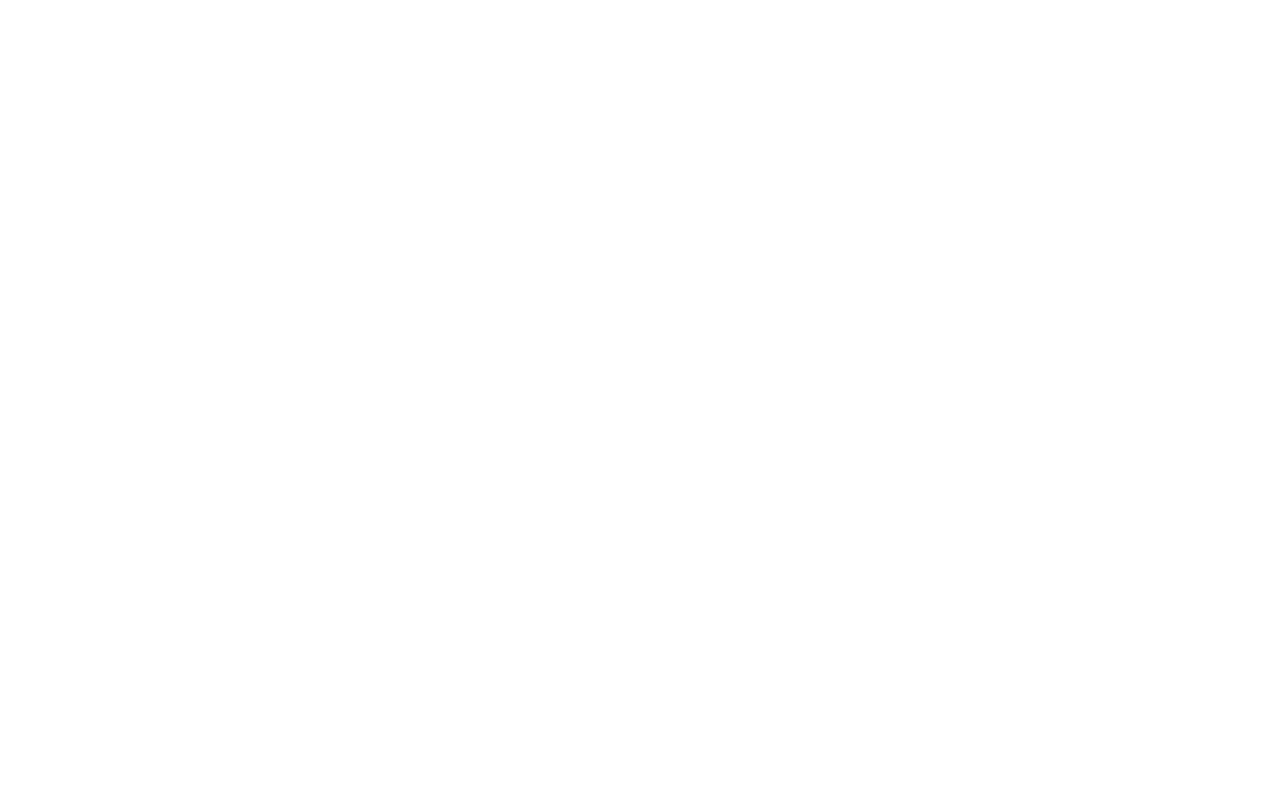
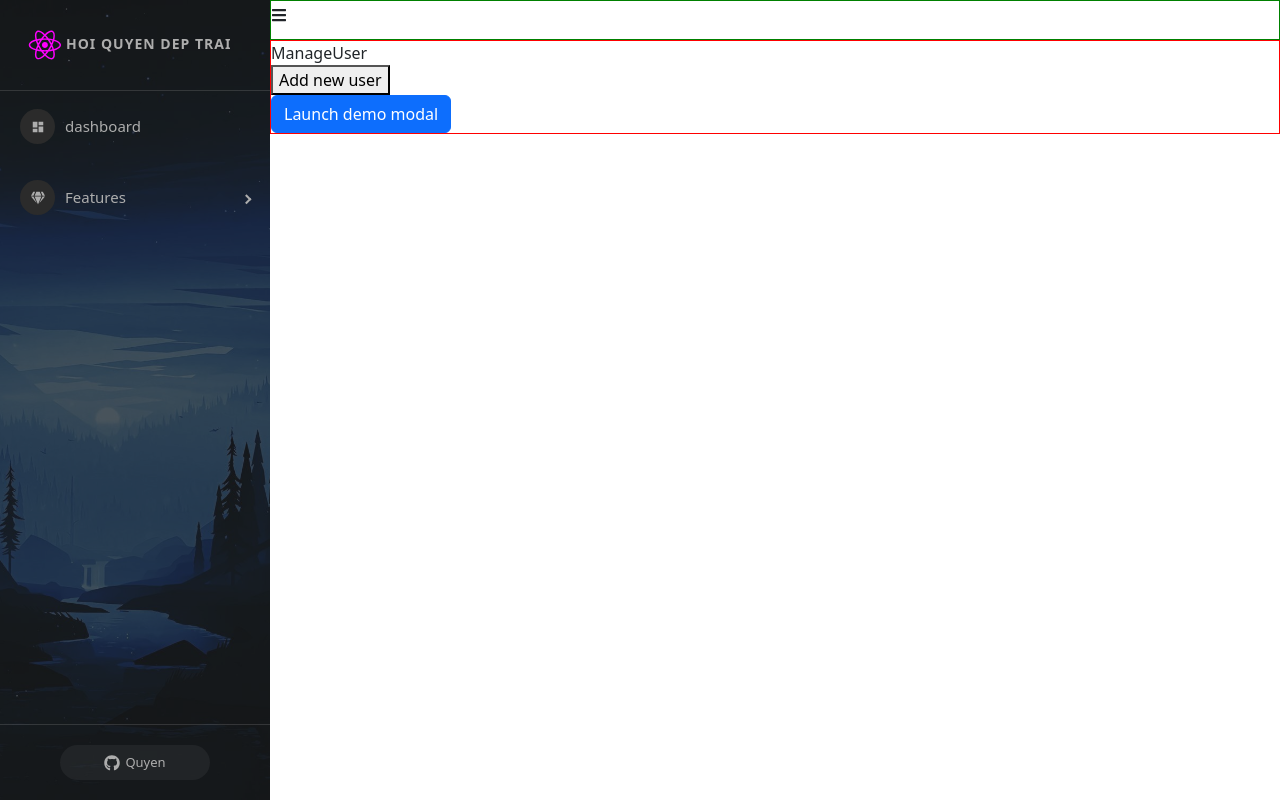
Before and after one commit to quyen-android/react, a React (Create React App) app: page /admins/manage-users in a window 1280 px wide. Before the commit this address had no page. Built offline with nearby package versions, Linux system fonts and the light colour scheme.

Commit message:
Modal form

```diff
--- a/src/components/Admin/Admin.js
+++ b/src/components/Admin/Admin.js
@@ -2,6 +2,8 @@
 import "./Admin.scss";
 import { FaBars } from 'react-icons/fa';
 import { useState } from "react";
+import DashBoard from "./Content/Dashboard";
+import { Outlet } from "react-router-dom";
 
 const Admin = (props) => {
     const [collapsed,setCollapsed] = useState(false);
@@ -11,7 +13,13 @@
                 <SideBar collapsed={collapsed}></SideBar>
             </div>
             <div className="admin-content">
-                <FaBars onClick={() => setCollapsed(!collapsed)}/>
+                <div className="admin-header">
+                    <FaBars onClick={() => setCollapsed(!collapsed)}/>
+                </div>
+                <div className="admin-main">
+                    <Outlet></Outlet>
+                </div>
+
             </div>
         </div>
     )
--- a/src/components/Admin/Admin.scss
+++ b/src/components/Admin/Admin.scss
@@ -5,4 +5,16 @@
             height: 100vh !important;
         }
     }
+    .admin-content{
+        width: 100%;
+        .admin-header{
+            height: 40px;
+            border: 1px solid green;
+        }
+
+        .admin-main{
+            border: 1px solid red;
+        }
+
+    }
 }
--- /dev/null
+++ b/src/components/Admin/Content/Dashboard.js
@@ -0,0 +1,9 @@
+const DashBoard = (props) =>{
+    return(
+        <div>
+            DashBoard
+        </div>
+    )
+}
+
+export default DashBoard;
--- /dev/null
+++ b/src/components/Admin/Content/ManageUser.js
@@ -0,0 +1,22 @@
+import ModalCreateUser from "./ModalCreateUser";
+
+const ManageUser = (props) =>{
+
+    return(
+        <div className="manage-user-container">
+            <div className="title">
+                ManageUser
+            </div>
+            <div className="user-content">
+                <div>
+                    <button>Add new user</button>
+                </div>
+                <div>
+                    <ModalCreateUser/>
+                </div>
+            </div>
+        </div>
+    )
+}
+
+export default ManageUser;
--- /dev/null
+++ b/src/components/Admin/Content/ModalCreateUser.js
@@ -0,0 +1,66 @@
+import { useState } from 'react';
+import Button from 'react-bootstrap/Button';
+import Modal from 'react-bootstrap/Modal';
+
+const ModalCreateUser = () => {
+    const [show, setShow] = useState(false);
+
+    const handleClose = () => setShow(false);
+    const handleShow = () => setShow(true);
+
+    return (
+        <>
+        <Button variant="primary" onClick={handleShow}>
+            Launch demo modal
+        </Button>
+
+        <Modal
+            size="xl"
+            show={show}
+            onHide={handleClose}
+            backdrop ={'static'}
+        >
+            <Modal.Header closeButton>
+            <Modal.Title>Add new user</Modal.Title>
+            </Modal.Header>
+            <Modal.Body>
+                <form className="row g-3">
+                <div className="col-md-6">
+                    <label  className="form-label">Email</label>
+                    <input type="email" className="form-control"/>
+                </div>
+                <div className="col-md-6">
+                    <label className="form-label">Password</label>
+                    <input type="password" className="form-control"/>
+                </div>
+                <div className="col-md-6">
+                    <label className="form-label">Username</label>
+                    <input type="text" className="form-control" />
+                </div>
+                <div className="col-md-4">
+                    <label className="form-label">Role</label>
+                    <select id="inputState" className="form-select">
+                    <option selected value="USER">USER</option>
+                    <option>ADMIN</option>
+                    </select>
+                </div>
+                <div className='col-md-12'>
+                    <label className="form-label">Image</label>
+                    <input type='file'></input>
+                </div>
+                </form>
+            </Modal.Body>
+            <Modal.Footer>
+            <Button variant="secondary" onClick={handleClose}>
+                Close
+            </Button>
+            <Button variant="primary" onClick={handleClose}>
+                Save Changes
+            </Button>
+            </Modal.Footer>
+        </Modal>
+        </>
+    );
+}
+
+export default ModalCreateUser;
--- a/src/components/Admin/SideBar.js
+++ b/src/components/Admin/SideBar.js
@@ -10,7 +10,7 @@
     SidebarFooter,
     SidebarContent,
 } from 'react-pro-sidebar';
-
+import { Link } from "react-router-dom";
 import { FaTachometerAlt, FaGem, FaList, FaGithub, FaRegLaughWink, FaHeart } from 'react-icons/fa';
 import sidebarBg from '../../assets/bg2.jpg';
 import './SideBar.scss';
@@ -18,6 +18,7 @@
 
 const SideBar = (props) => {
     const { image, collapsed, toggled, handleToggleSidebar } = props;
+
     return (
         <>
             <ProSidebar
@@ -41,7 +42,7 @@
                         }}
                     >
                         <DiReact size={'3em'} color={"#ff00ff"}></DiReact>
-                        <span>Hoi dan it</span>
+                        <span>Hoi Quyen dep trai</span>
                     </div>
                 </SidebarHeader>
 
@@ -52,6 +53,7 @@
                             // suffix={<span className="badge red">New</span>}
                         >
                             dashboard
+                            <Link to='/admins'></Link>
                         </MenuItem>
                     </Menu>
                     <Menu iconShape="circle">
@@ -59,7 +61,10 @@
                             icon={<FaGem />}
                             title={"Features"}
                         >
-                            <MenuItem> Quản lý Users</MenuItem>
+                            <MenuItem>
+                                Quản lý Users
+                                < Link to='/admins/manage-users'/>
+                            </MenuItem>
                             <MenuItem> Quản lý bài Quiz</MenuItem>
                             <MenuItem> Quản lý câu hỏi</MenuItem>
                         </SubMenu>
--- a/src/index.js
+++ b/src/index.js
@@ -14,6 +14,8 @@
 import User from './components/User/User';
 import Admin from './components/Admin/Admin';
 import HomePage from './components/Home/HomePage';
+import ManageUser from './components/Admin/Content/ManageUser';
+import DashBoard from './components/Admin/Content/Dashboard';
 
 const root = ReactDOM.createRoot(document.getElementById('root'));
 root.render(
@@ -24,7 +26,10 @@
             <Route index element={<HomePage/>}></Route>
             <Route path='users' element={<User/>}></Route>
           </Route>
-          <Route path='admins' element={<Admin/>}></Route>
+          <Route path='/admins' element={<Admin/>}>
+            <Route index element = {<DashBoard/>}></Route>
+            <Route path='manage-users' element={<ManageUser/>}></Route>
+          </Route>
         </Routes>
       </BrowserRouter>
 
```
